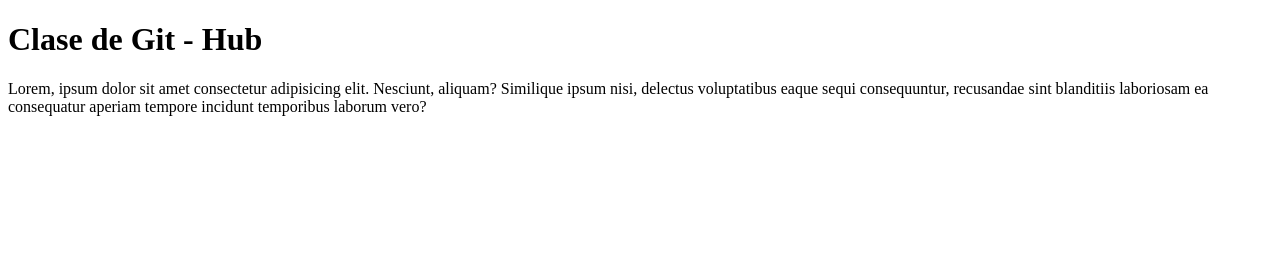
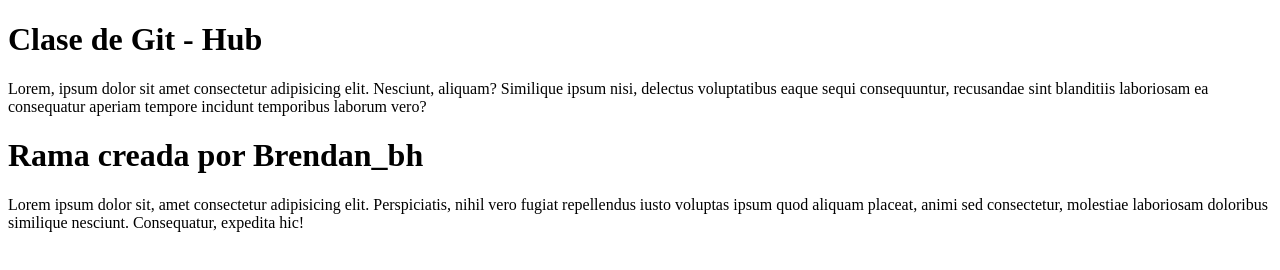
Before and after one commit to Azueel/practica-Github, a plain HTML site: page index.html in a window 1280 px wide. Drawn offline with Linux system fonts and the light colour scheme.

Commit message:
Coloque una H2 con mi nombre de usuario y un <p> con un lorem

```diff
--- a/index.html
+++ b/index.html
@@ -17,5 +17,12 @@
 			consequuntur, recusandae sint blanditiis laboriosam ea consequatur
 			aperiam tempore incidunt temporibus laborum vero?
 		</p>
+		<h1>Rama creada por Brendan_bh</h1>
+		<p>
+			Lorem ipsum dolor sit, amet consectetur adipisicing elit. Perspiciatis,
+			nihil vero fugiat repellendus iusto voluptas ipsum quod aliquam placeat,
+			animi sed consectetur, molestiae laboriosam doloribus similique nesciunt.
+			Consequatur, expedita hic!
+		</p>
 	</body>
 </html>
```
